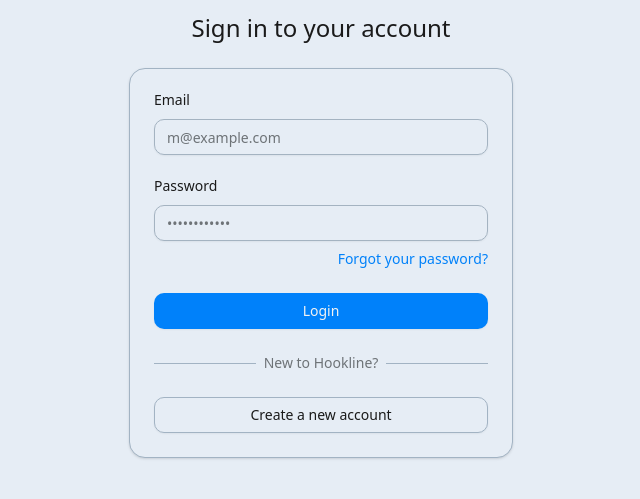
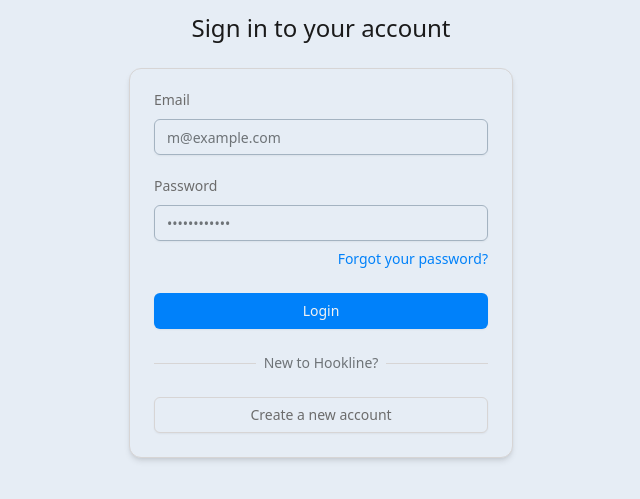
Before and after one commit to sommye-ctr/hookline, a React (Vite) app in the folder frontend/: page / in a window 1280 px wide. Shown: the part 193-692 px from the top of the page, without its empty margins (319-959 px from the left). Built offline with nearby package versions, Linux system fonts and the light colour scheme.

Commit message:
Changed border and radius

```diff
--- a/frontend/src/components/login-form.tsx
+++ b/frontend/src/components/login-form.tsx
@@ -15,7 +15,7 @@ export function LoginForm({
                           }: React.ComponentProps<"div">) {
     return (
         <div className={cn("flex flex-col gap-6", className)} {...props}>
-            <Card>
+            <Card className="shadow-md">
                 <CardContent>
                     <form>
                         <div className="flex flex-col gap-6">
--- a/frontend/src/index.css
+++ b/frontend/src/index.css
@@ -47,7 +47,7 @@
     --popover: oklch(0.943 0.013 252);
     --sidebar: oklch(0.943 0.013 252);
     --foreground: oklch(0.217 0 0);
-    --card-foreground: oklch(0.217 0 0);
+    --card-foreground: oklch(0.531 0 89.876);
     --popover-foreground: oklch(0.217 0 0);
     --sidebar-foreground: oklch(0.217 0 0);
     --primary: oklch(0.614 0.203 255);
@@ -64,7 +64,7 @@
     --muted-foreground: oklch(0.553 0.009 242);
     --destructive: oklch(0.597 0.238 29);
     --destructive-foreground: oklch(0.961 0 0);
-    --border: oklch(0.759 0.03 247);
+    --border: oklch(0.875 0.002 17.2);
     --sidebar-border: oklch(0.759 0.03 247);
     --ring: oklch(0.713 0.074 248);
     --sidebar-ring: oklch(0.713 0.074 248);
@@ -74,7 +74,7 @@
     --chart-3: oklch(0.433 0.298 264);
     --chart-4: oklch(0.863 0.148 193);
     --chart-5: oklch(0.608 0.246 1);
-    --radius: 0.75rem;
+    --radius: 0.5rem;
 }
 
 .dark {
```
